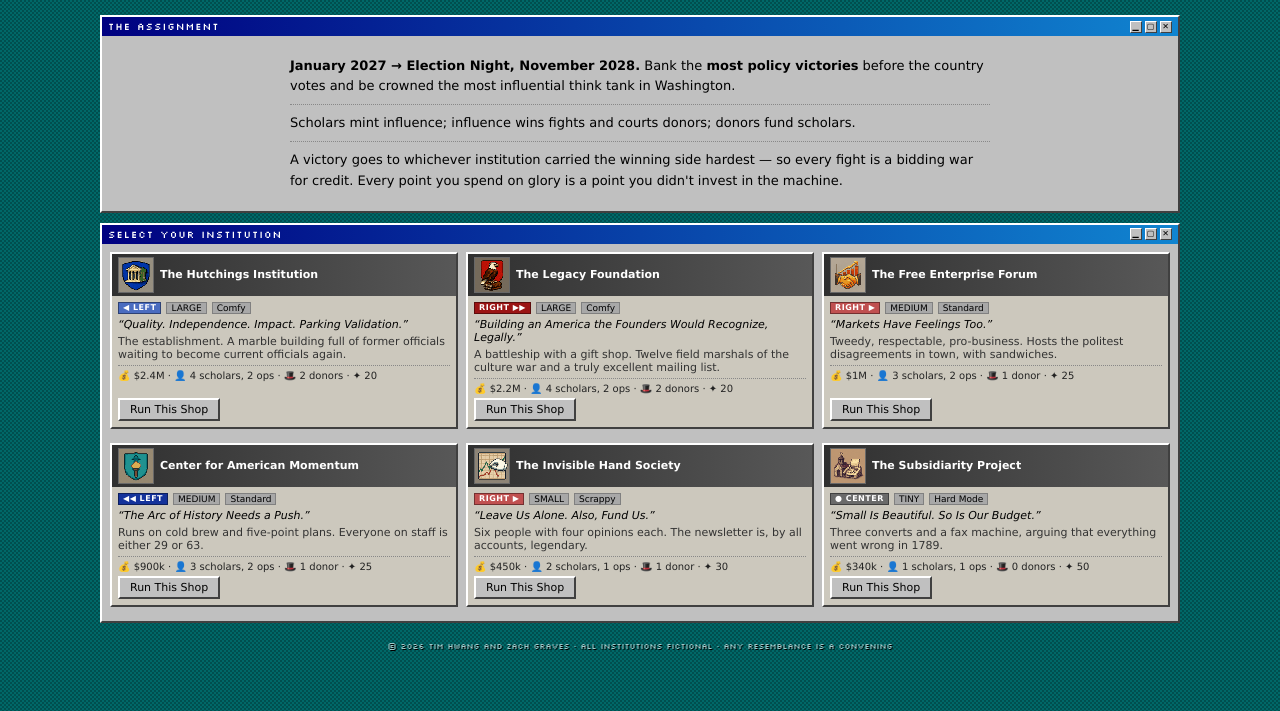
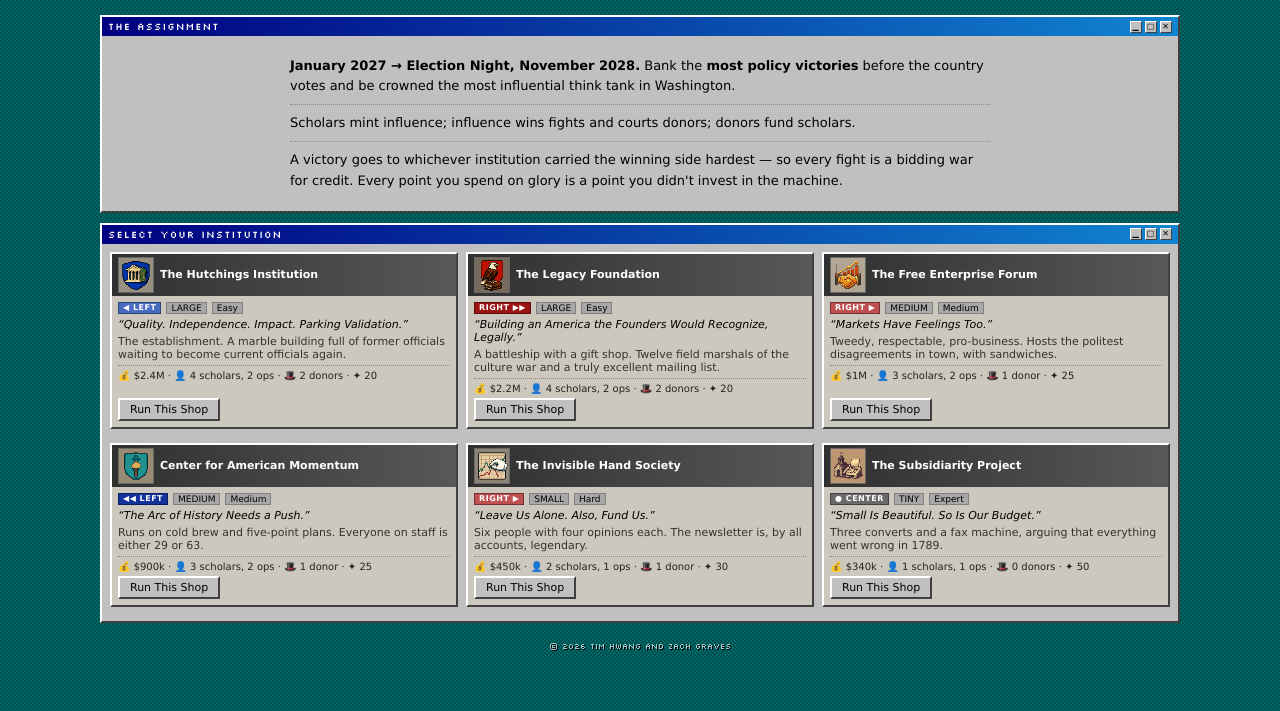
Before and after one commit to timhwang/think-tank-tycoon, a plain HTML site: page index.html in a window 1280 px wide. Shown: the part 96-807 px from the top of the page. Drawn offline with Linux system fonts and the light colour scheme.

Commit message:
Difficulty labels Easy/Medium/Hard/Expert; footer trimmed to the byline
Co-Authored-By: Claude Fable 5 <noreply@anthropic.com>

```diff
--- a/data.js
+++ b/data.js
@@ -54,7 +54,7 @@ const TANKS = [
   {
     id:'hutchings', name:'The Hutchings Institution', short:'Hutchings',
     motto:'Quality. Independence. Impact. Parking Validation.',
-    align:-1, alignLabel:'Center-Left', size:'LARGE', diff:'Comfy',
+    align:-1, alignLabel:'Center-Left', size:'LARGE', diff:'Easy',
     blurb:'The establishment. A marble building full of former officials waiting to become current officials again.',
     cash:2400, rent:80, scholars:4, ops:2, influence:20,
     donors:['waterworks','tomorrow'], budget:45, tags:['TAX','HLTH','TRADE'],
@@ -62,7 +62,7 @@ const TANKS = [
   {
     id:'legacy', name:'The Legacy Foundation', short:'Legacy',
     motto:'Building an America the Founders Would Recognize, Legally.',
-    align:2, alignLabel:'Right', size:'LARGE', diff:'Comfy',
+    align:2, alignLabel:'Right', size:'LARGE', diff:'Easy',
     blurb:'A battleship with a gift shop. Twelve field marshals of the culture war and a truly excellent mailing list.',
     cash:2200, rent:70, scholars:4, ops:2, influence:20,
     donors:['pemberton','hexagon'], budget:45, tags:['TAX','DEF','CLIM'],
@@ -70,7 +70,7 @@ const TANKS = [
   {
     id:'forum', name:'The Free Enterprise Forum', short:'The Forum',
     motto:'Markets Have Feelings Too.',
-    align:1, alignLabel:'Center-Right', size:'MEDIUM', diff:'Standard',
+    align:1, alignLabel:'Center-Right', size:'MEDIUM', diff:'Medium',
     blurb:'Tweedy, respectable, pro-business. Hosts the politest disagreements in town, with sandwiches.',
     cash:1000, rent:45, scholars:3, ops:2, influence:25,
     donors:['retail'], budget:30, tags:['TAX','TRADE','TECH'],
@@ -78,7 +78,7 @@ const TANKS = [
   {
     id:'momentum', name:'Center for American Momentum', short:'Momentum',
     motto:'The Arc of History Needs a Push.',
-    align:-2, alignLabel:'Left', size:'MEDIUM', diff:'Standard',
+    align:-2, alignLabel:'Left', size:'MEDIUM', diff:'Medium',
     blurb:'Runs on cold brew and five-point plans. Everyone on staff is either 29 or 63.',
     cash:900, rent:45, scholars:3, ops:2, influence:25,
     donors:['billionaires'], budget:30, tags:['HLTH','CLIM','TECH'],
@@ -86,7 +86,7 @@ const TANKS = [
   {
     id:'hand', name:'The Invisible Hand Society', short:'The Hand',
     motto:'Leave Us Alone. Also, Fund Us.',
-    align:1, alignLabel:'Libertarian', size:'SMALL', diff:'Scrappy',
+    align:1, alignLabel:'Libertarian', size:'SMALL', diff:'Hard',
     blurb:'Six people with four opinions each. The newsletter is, by all accounts, legendary.',
     cash:450, rent:25, scholars:2, ops:1, influence:30,
     donors:['ashgrove'], budget:18, tags:['TAX','TECH','TRADE'],
@@ -94,7 +94,7 @@ const TANKS = [
   {
     id:'subsidiarity', name:'The Subsidiarity Project', short:'Subsidiarity',
     motto:'Small Is Beautiful. So Is Our Budget.',
-    align:0, alignLabel:'Post-Liberal', size:'TINY', diff:'Hard Mode',
+    align:0, alignLabel:'Post-Liberal', size:'TINY', diff:'Expert',
     blurb:'Three converts and a fax machine, arguing that everything went wrong in 1789.',
     cash:340, rent:15, scholars:1, ops:1, influence:50,
     donors:[], budget:10, tags:['HLTH','TECH'],
--- a/index.html
+++ b/index.html
@@ -20,7 +20,7 @@
 <link rel="preconnect" href="https://fonts.googleapis.com">
 <link rel="preconnect" href="https://fonts.gstatic.com" crossorigin>
 <link href="https://fonts.googleapis.com/css2?family=Silkscreen:wght@400;700&display=swap" rel="stylesheet">
-<link rel="stylesheet" href="style.css?v=7">
+<link rel="stylesheet" href="style.css?v=8">
 </head>
 <body>
 
@@ -44,7 +44,7 @@
     <div class="titlebar">SAVED GAME <span class="widgets"><span>▁</span><span>▢</span><span>✕</span></span></div>
     <div id="continueRow"></div>
   </div>
-  <div class="credits">© 2026 TIM HWANG AND ZACH GRAVES · ALL INSTITUTIONS FICTIONAL · ANY RESEMBLANCE IS A CONVENING</div>
+  <div class="credits">© 2026 TIM HWANG AND ZACH GRAVES</div>
 </div>
 
 <!-- ================= GAME SCREEN ================= -->
@@ -145,7 +145,7 @@
   </div>
 </div>
 
-<script src="data.js?v=7"></script>
-<script src="game.js?v=7"></script>
+<script src="data.js?v=8"></script>
+<script src="game.js?v=8"></script>
 </body>
 </html>
```
Also changed, not shown: README.md.
